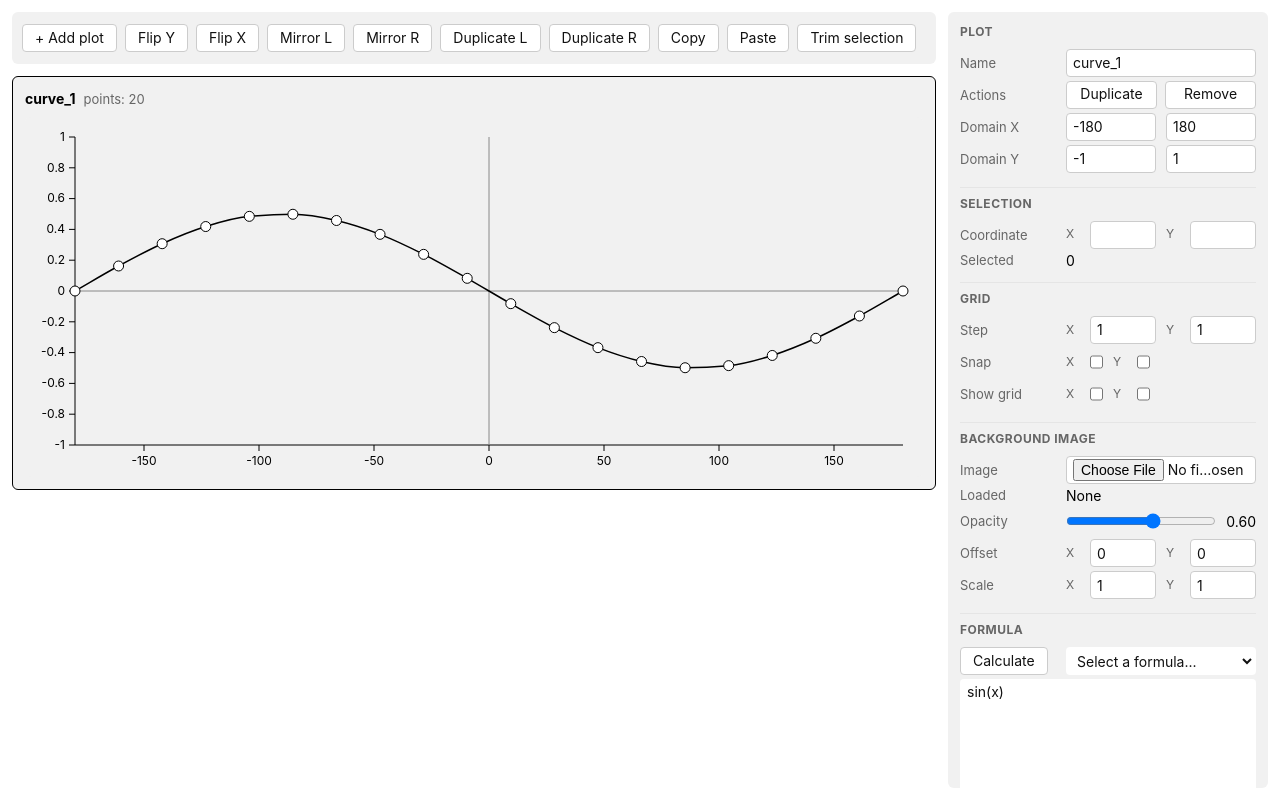
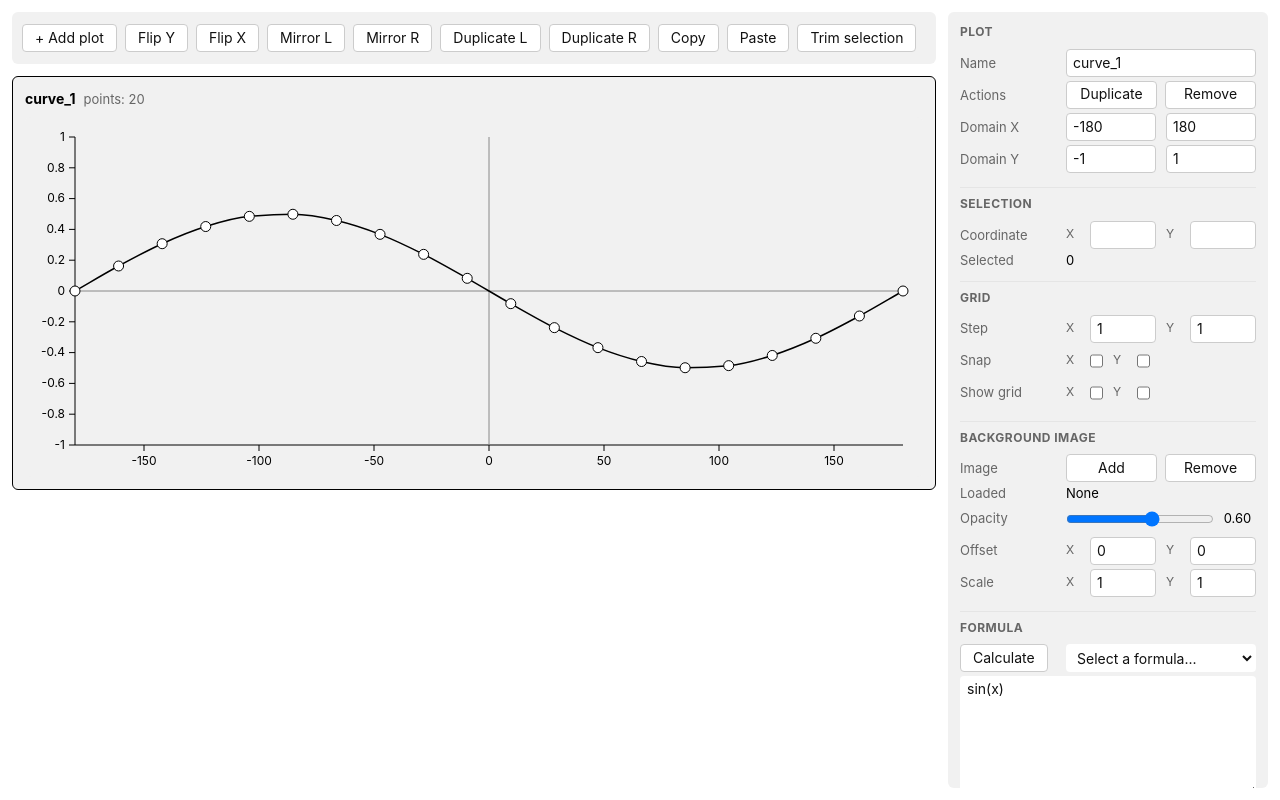
Before and after one commit to timkondratev/aero-curves, a React (Vite) app: page / in a window 1280 px wide. Built offline with nearby package versions, Linux system fonts and the light colour scheme; the HTML template or start-up script is replaced by a standard one.

Commit message:
Update image buttons

```diff
--- a/src/components/SideBar.tsx
+++ b/src/components/SideBar.tsx
@@ -371,7 +371,6 @@ function SideBarContent({ plot, plots, onChange, onChangeTransient, onDuplicate,
 				setOffsetDraft={setOffsetDraft}
 				scaleDraft={scaleDraft}
 				setScaleDraft={setScaleDraft}
-				onChange={onChange}
 				handleBackgroundFile={handleBackgroundFile}
 				handleBackgroundOpacity={handleBackgroundOpacity}
 				handleBackgroundOffsetDraft={handleBackgroundOffsetDraft}
--- a/src/components/sidebar/BackgroundPanel.tsx
+++ b/src/components/sidebar/BackgroundPanel.tsx
@@ -1,4 +1,4 @@
-import type { Dispatch, SetStateAction, ChangeEvent } from "react";
+import { useRef, type Dispatch, type SetStateAction, type ChangeEvent } from "react";
 import type { PlotState } from "../../state/reducer";
 import { clampValue } from "../../utils/geometry";
 import { onEnterBlur, startNumberDrag } from "./numberDrag";
@@ -12,7 +12,6 @@ type Props = {
 	setOffsetDraft: Dispatch<SetStateAction<OffsetDraft>>;
 	scaleDraft: ScaleDraft;
 	setScaleDraft: Dispatch<SetStateAction<ScaleDraft>>;
-	onChange: (plot: PlotState) => void;
 	handleBackgroundFile: (e: ChangeEvent<HTMLInputElement>) => void;
 	handleBackgroundOpacity: (e: ChangeEvent<HTMLInputElement>) => void;
 	handleBackgroundOffsetDraft: (axis: "x" | "y") => (e: ChangeEvent<HTMLInputElement>) => void;
@@ -47,22 +46,36 @@ export function BackgroundPanel({
 	scaleStepY,
 }: Props) {
 	const bg = plot.background;
+	const fileInputRef = useRef<HTMLInputElement>(null);
+	const loadedLabel = bg.name ?? "None";
+	const hasBackground = Boolean(bg.src);
+
 	return (
 		<div className="panel-section">
 			<div className="section-title">BACKGROUND IMAGE</div>
 			<div className="form-row">
 				<div className="row-label">Image</div>
-				<input className="row-control" type="file" accept="image/*" onChange={handleBackgroundFile} />
+				<div className="row-control button-row">
+					<button className="btn" type="button" onClick={() => fileInputRef.current?.click()}>
+						Add
+					</button>
+					<button className="btn" type="button" onClick={clearBackground} disabled={!hasBackground}>
+						Remove
+					</button>
+					<input
+						ref={fileInputRef}
+						className="background-file-input"
+						type="file"
+						accept="image/*"
+						onChange={handleBackgroundFile}
+					/>
+				</div>
 			</div>
-			<div className="form-row inline-pair">
+			<div className="form-row">
 				<div className="row-label">Loaded</div>
-				<div className="row-static">{bg.name ?? "None"}</div>
-				<div className="row-static">{bg.naturalWidth && bg.naturalHeight ? `${bg.naturalWidth}x${bg.naturalHeight}` : ""}</div>
-				{bg.src && (
-					<button className="btn" type="button" onClick={clearBackground}>
-						Clear
-					</button>
-				)}
+				<div className="row-static row-static-truncate" title={loadedLabel}>
+					{loadedLabel}
+				</div>
 			</div>
 			<div className="form-row inline-pair">
 				<div className="row-label">Opacity</div>
--- a/src/components/sidebar/PlotPanel.tsx
+++ b/src/components/sidebar/PlotPanel.tsx
@@ -33,14 +33,14 @@ export function PlotPanel({ nameDraft, setNameDraft, domainDraft, setDomainDraft
 			{(onDuplicate || onRemove) && (
 				<div className="form-row">
 					<div className="row-label">Actions</div>
-					<div className="row-control" style={{ display: "flex", gap: 8 }}>
+					<div className="row-control button-row">
 						{onDuplicate && (
-							<button className="btn" onClick={onDuplicate} style={{ flex: 1 }}>
+							<button className="btn" onClick={onDuplicate}>
 								Duplicate
 							</button>
 						)}
 						{onRemove && (
-							<button className="btn" onClick={onRemove} style={{ flex: 1 }}>
+							<button className="btn" onClick={onRemove}>
 								Remove
 							</button>
 						)}
--- a/src/styles/globals.css
+++ b/src/styles/globals.css
@@ -274,6 +274,7 @@ input[type="radio"] {
 	display: flex;
 	align-items: center;
 	gap: 10px;
+	min-width: 0;
 }
 
 .inline-pair {
@@ -290,6 +291,33 @@ input[type="radio"] {
 .row-control {
 	flex: 1 1 auto;
 	min-width: 0;
+}
+
+.row-static {
+	flex: 1 1 auto;
+	min-width: 0;
+	font-size: 13px;
+}
+
+.row-static-truncate {
+	overflow: hidden;
+	text-overflow: ellipsis;
+	white-space: nowrap;
+}
+
+.button-row {
+	display: flex;
+	align-items: center;
+	gap: 8px;
+	min-width: 0;
+}
+
+.button-row > .btn {
+	flex: 1 1 0;
+}
+
+.background-file-input {
+	display: none;
 }
 
 .mini-label {
```
